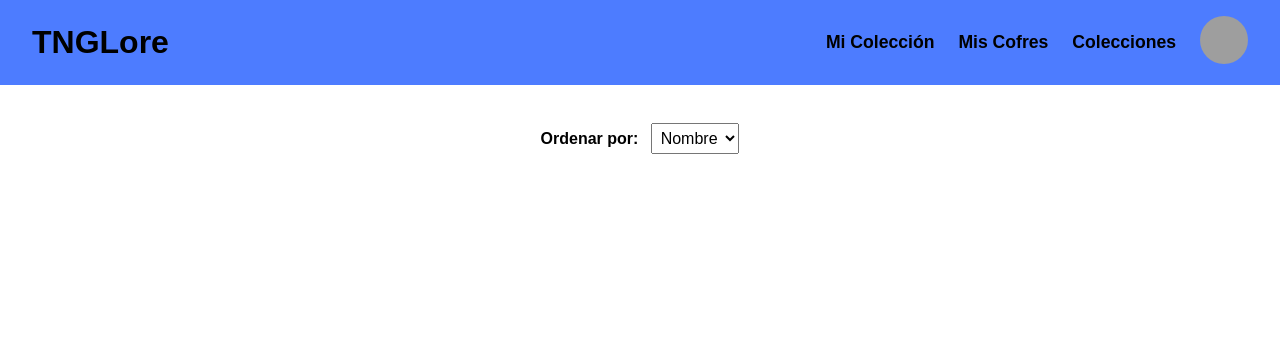
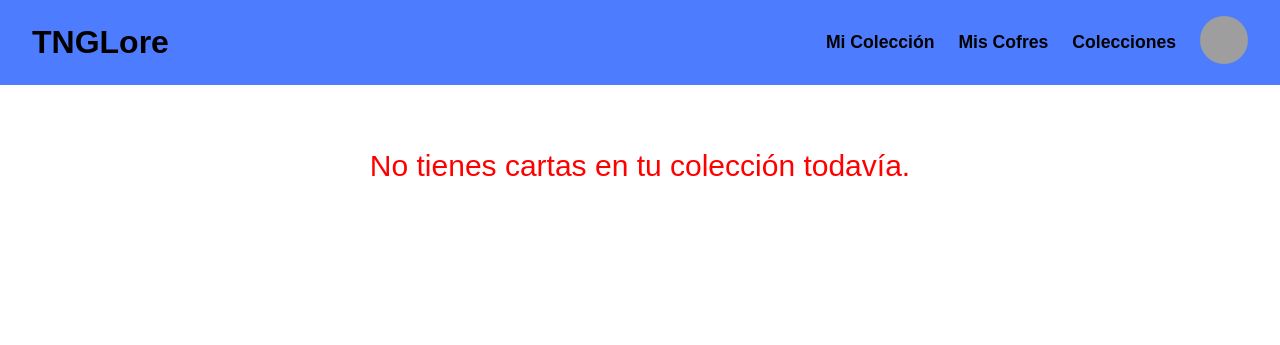
Before and after one commit to Joseleelsuper/TNGLore, a Flask app: page /mi-coleccion in a window 1280 px wide. Shown: the top 345 px of the page. Run offline with Flask 3, Linux system fonts and the light colour scheme; the visitor is signed in with stand-in values (Sample User, id 1); data that the repository does not hold is empty; grey boxes are pictures that could not be loaded.

Commit message:
chore: Add message for users with no cards in their collection

```diff
--- a/app/static/css/pages/miColeccion.css
+++ b/app/static/css/pages/miColeccion.css
@@ -252,3 +252,10 @@
     font-weight: bold;
     cursor: pointer;
 }
+
+#no-cards-text {
+    color: red;
+    text-align: center;
+    margin-top: 4rem;
+    font-size: 30px;
+}
--- a/app/templates/pages/miColeccion.html
+++ b/app/templates/pages/miColeccion.html
@@ -14,7 +14,7 @@
 
     <!-- Contenido principal -->
     <main>
-        <h1>⠀⠀⠀</h1>
+        {% if coleccion and coleccion|length > 0 %}
         <!-- Controles de ordenación -->
         <div id="sorting-controls">
             <label for="sort-select">Ordenar por:</label>
@@ -24,10 +24,15 @@
             </select>
         </div>
         <!-- Contenedor para servidores y sus cartas -->
-        <div id="guilds-container"></div>
+            <div id="guilds-container"></div>
+        {% else %}
+            <div id="no-cards-message">
+                <p id="no-cards-text">No tienes cartas en tu colección todavía.</p>
+            </div>
+        {% endif %}
     </main>
 
-    <!-- Overlay (igual que en admin) -->
+    <!-- Overlay -->
     <div id="overlay" class="overlay" style="display: none;">
         <div class="overlay-content">
             <span class="close-btn">&times;</span>
```
